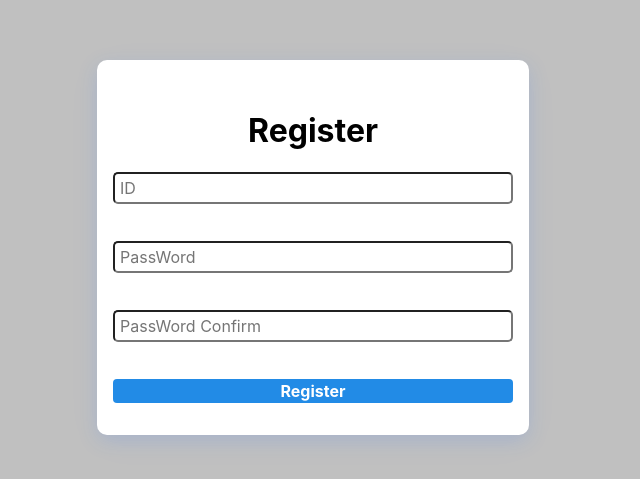
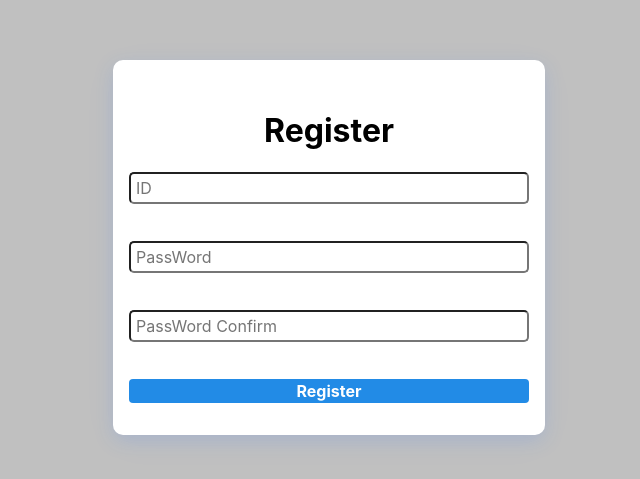
Before and after one commit to Insiro/nexus_dron_fe, a React (Create React App) app: page /auth/register in a window 1280 px wide. Shown: the part 151-630 px from the top of the page, without its empty margins (351-991 px from the left). Built offline with nearby package versions, Linux system fonts and the light colour scheme.

Commit message:
Update LoginBox.jsx

```diff
--- a/src/components/LoginBox.jsx
+++ b/src/components/LoginBox.jsx
@@ -1,12 +1,18 @@
 import styled from 'styled-components';
+
+const CardOuter = styled.div`
+    height: 100%;
+    max-width: 100%;
+    display: flex;
+`;
 
 export const CardWrapper = ({ children }) => {
     return (
-        <div className="cards">
+        <CardOuter>
             <div className="cards__container">
                 <div className="cards__wrapper">{children}</div>
             </div>
-        </div>
+        </CardOuter>
     );
 };
 
```
